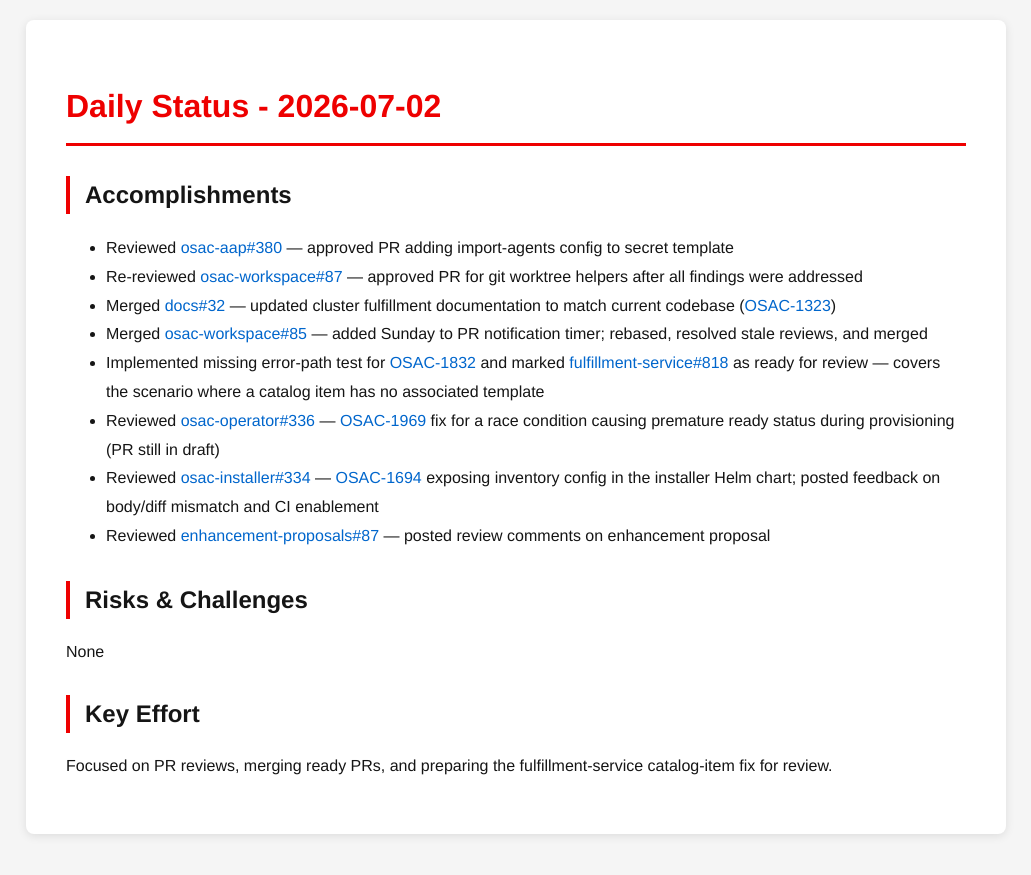
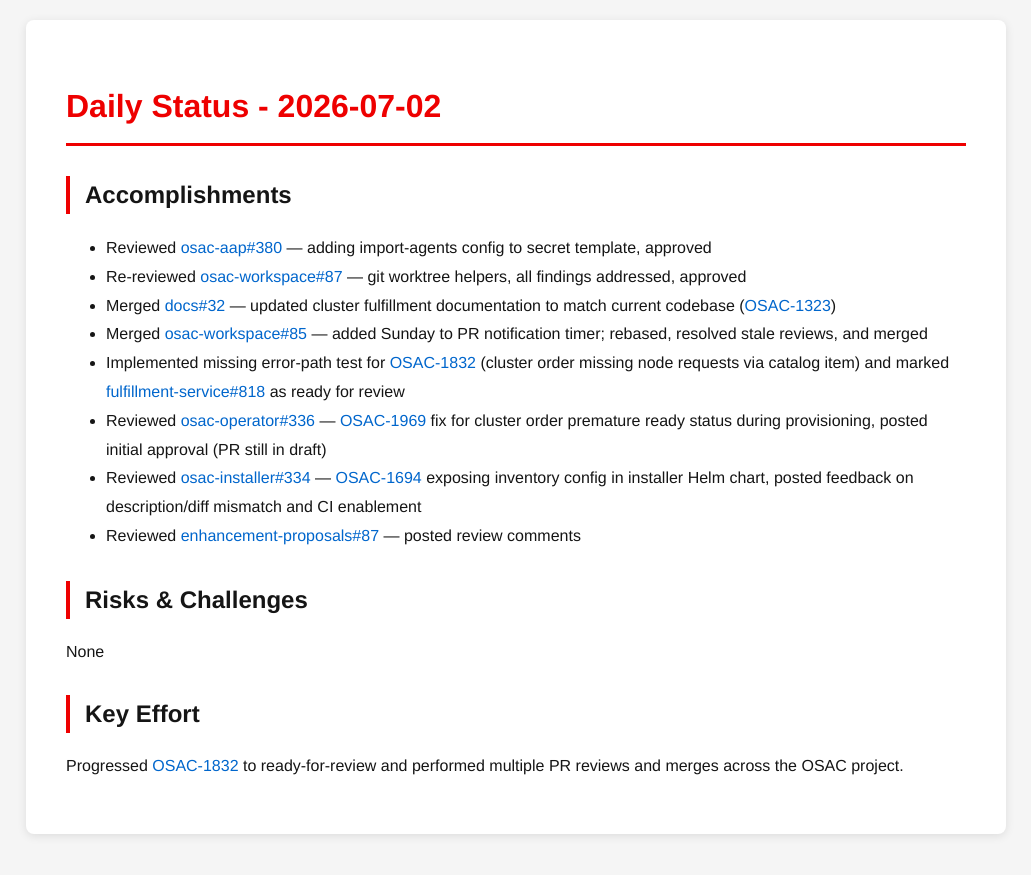
Before and after one commit to tzvatot/daily-status, a Jekyll site: the page built from 2026-07-02.md, in a window 1280 px wide. Shown: the top 875 px of the page, without its empty margins (124-1155 px from the left). Built offline with Jekyll 4.4.1, drawn with Linux system fonts in a browser that asks for light colours.

Commit message:
Daily status update - 2026-07-02

```diff
--- a/2026-07-02.md
+++ b/2026-07-02.md
@@ -7,17 +7,17 @@ date: 2026-07-02
 # Daily Status - 2026-07-02
 
 ## Accomplishments
-- Reviewed [osac-aap#380](https://github.com/osac-project/osac-aap/pull/380) — approved PR adding import-agents config to secret template
-- Re-reviewed [osac-workspace#87](https://github.com/osac-project/osac-workspace/pull/87) — approved PR for git worktree helpers after all findings were addressed
+- Reviewed [osac-aap#380](https://github.com/osac-project/osac-aap/pull/380) — adding import-agents config to secret template, approved
+- Re-reviewed [osac-workspace#87](https://github.com/osac-project/osac-workspace/pull/87) — git worktree helpers, all findings addressed, approved
 - Merged [docs#32](https://github.com/osac-project/docs/pull/32) — updated cluster fulfillment documentation to match current codebase ([OSAC-1323](https://redhat.atlassian.net/browse/OSAC-1323))
 - Merged [osac-workspace#85](https://github.com/osac-project/osac-workspace/pull/85) — added Sunday to PR notification timer; rebased, resolved stale reviews, and merged
-- Implemented missing error-path test for [OSAC-1832](https://redhat.atlassian.net/browse/OSAC-1832) and marked [fulfillment-service#818](https://github.com/osac-project/fulfillment-service/pull/818) as ready for review — covers the scenario where a catalog item has no associated template
-- Reviewed [osac-operator#336](https://github.com/osac-project/osac-operator/pull/336) — [OSAC-1969](https://redhat.atlassian.net/browse/OSAC-1969) fix for a race condition causing premature ready status during provisioning (PR still in draft)
-- Reviewed [osac-installer#334](https://github.com/osac-project/osac-installer/pull/334) — [OSAC-1694](https://redhat.atlassian.net/browse/OSAC-1694) exposing inventory config in the installer Helm chart; posted feedback on body/diff mismatch and CI enablement
-- Reviewed [enhancement-proposals#87](https://github.com/osac-project/enhancement-proposals/pull/87) — posted review comments on enhancement proposal
+- Implemented missing error-path test for [OSAC-1832](https://redhat.atlassian.net/browse/OSAC-1832) (cluster order missing node requests via catalog item) and marked [fulfillment-service#818](https://github.com/osac-project/fulfillment-service/pull/818) as ready for review
+- Reviewed [osac-operator#336](https://github.com/osac-project/osac-operator/pull/336) — [OSAC-1969](https://redhat.atlassian.net/browse/OSAC-1969) fix for cluster order premature ready status during provisioning, posted initial approval (PR still in draft)
+- Reviewed [osac-installer#334](https://github.com/osac-project/osac-installer/pull/334) — [OSAC-1694](https://redhat.atlassian.net/browse/OSAC-1694) exposing inventory config in installer Helm chart, posted feedback on description/diff mismatch and CI enablement
+- Reviewed [enhancement-proposals#87](https://github.com/osac-project/enhancement-proposals/pull/87) — posted review comments
 
 ## Risks & Challenges
 None
 
 ## Key Effort
-Focused on PR reviews, merging ready PRs, and preparing the fulfillment-service catalog-item fix for review.
+Progressed [OSAC-1832](https://redhat.atlassian.net/browse/OSAC-1832) to ready-for-review and performed multiple PR reviews and merges across the OSAC project.
```
